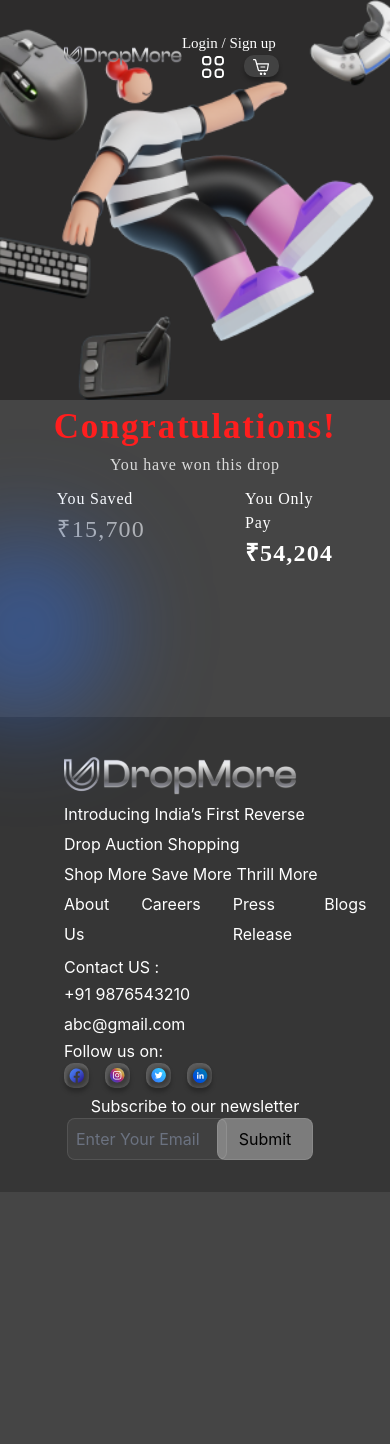
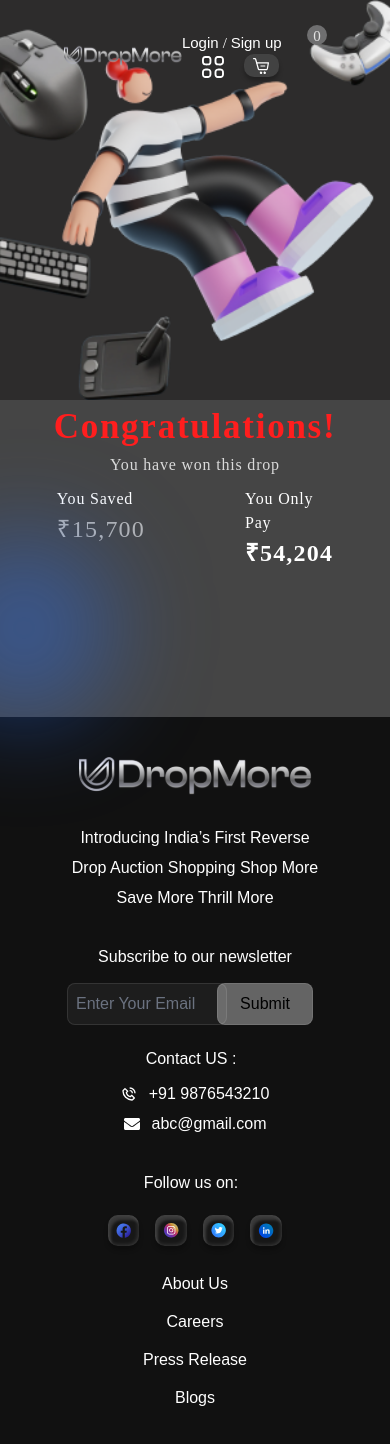
Before and after one commit to vishalSundayLabs/udropmore-frontend, a React (Create React App) app: page /paynow in a window 390 px wide. Shown: the top 1444 px of the page. Before the commit the page ends 1192 px from the top, so only its background shows below. Built offline with nearby package versions, Linux system fonts and the light colour scheme.

Commit message:
worked on ui and features

```diff
--- a/package.json
+++ b/package.json
@@ -15,6 +15,7 @@
     "react": "^18.2.0",
     "react-countdown": "^2.3.5",
     "react-dom": "^18.2.0",
+    "react-icons": "^4.10.1",
     "react-responsive-carousel": "^3.2.23",
     "react-router-dom": "^6.13.0",
     "react-scripts": "5.0.1",
--- a/src/App.css
+++ b/src/App.css
@@ -18,6 +18,7 @@
 }
 
 .circle-right {
+  display: none;
   position: absolute;
   width: 180px;
   height: 188px;
--- a/src/Components/Content/Content.css
+++ b/src/Components/Content/Content.css
@@ -1,50 +1,85 @@
-.slick-slide{
-    margin:0rem 3rem;
+.slick-slide {
+    margin: 0rem 3rem;
 }
- .slick-track{
+
+.slick-track {
     /* width: 5800px !important; */
 }
-.content{
-    display:flex !important;
+
+.content {
+    display: flex !important;
     padding: 2rem 0rem;
     /* margin: 0rem 2rem; */
-    gap:9rem
+    gap: 9rem
 }
+
 .content-fix {
     padding: 24px;
     margin: 17px;
 }
 
-.content-flex{
-    display:flex !important;
-    flex-direction:column;
+.content-flex {
+    display: flex !important;
+    flex-direction: column;
     justify-content: center;
     align-items: center;
     text-align: center;
     /* margin: 0rem 2rem; */
     /* padding: 50%; */
     width: 68%;
-    gap:1rem
+    gap: 1rem
 }
-.content-flex  button{
+
+.content-flex button {
     background: linear-gradient(180deg, #5E6267 0%, #414345 100%);
-height:36px;
-border-radius:8px;
-margin:1rem 0rem;
+    height: 36px;
+    border-radius: 8px;
+    margin: 1rem 0rem;
     color: #fff;
     width: 100%;
     cursor: pointer;
 }
 
-@media  screen and (max-width:800px) {
-    .slick-slide{
-        margin:0rem 0rem 0rem 0rem;
+.product_carousel {
+    position: relative;
+    background-color: #111111;
   }
-    .content{
+
+  .carousel-arrows {
+    position: absolute;
+    top: 50%;
+    transform: translateY(-50%);
+    width: 100%;
+    display: flex;
+    justify-content: space-between;
+    align-items: center;
+    z-index: 1;
+  }
+
+  .carousel-arrow {
+    background-color: transparent;
+    border: none;
+    cursor: pointer;
+    padding: 0;
+    margin: 0;
+    outline: none;
+    font-size: 20px;
+    color: black;
+  }
+
+
+
+@media screen and (max-width:800px) {
+    .slick-slide {
+        margin: 0rem 0rem 0rem 0rem;
+    }
+
+    .content {
         padding: 3rem;
         overflow: hidden;
     }
-    .slick-track{
+
+    .slick-track {
         /* width: 100px !important; */
     }
 }
@@ -56,6 +91,7 @@ cursor: pointer;
     position: fixed;
     display: none;
 }
+
 .timeCut-hrs {
     position: absolute;
     margin-left: -68px;
--- a/src/Components/Content/Content.jsx
+++ b/src/Components/Content/Content.jsx
@@ -9,6 +9,7 @@ import Timer from "../Timer/Timer";
 import "react-responsive-carousel/lib/styles/carousel.min.css"; // requires a loader
 import axios from "axios";
 import { Link, useNavigate } from "react-router-dom";
+import {GrPrevious} from "react-icons/gr"
 
 const Content = () => {
   const [auctions, setAuctions] = useState(["a", "b", "b", 2, 3, 5, 6, 7, 7]);
@@ -28,7 +29,7 @@ const Content = () => {
   };
   useEffect(() => {
     fetchData();
-    return () => {};
+    return () => { };
   }, []);
 
   const handleParticipate = async (auctionId, userId) => {
@@ -50,7 +51,7 @@ const Content = () => {
   };
 
   return (
-    <>
+    <div className="product_carousel">
       <Carousel
         show={4}
         slide={1}
@@ -59,6 +60,9 @@ const Content = () => {
         dynamic={true}
         useArrowKeys={true}
         hideArrows={false}
+        // nextArrow={<GrPrevious fontSize="1.5em"  color="white"/>}
+
+
       >
         {auctions.map((item, index) => {
           return (
@@ -74,14 +78,14 @@ const Content = () => {
                 src="/img/WhatsApp Image 2023-06-06 at 15.40 4.svg"
                 width={"100%"}
               />
-              <button onClick={() => handleParticipate(item._id, userId)}>
+              <button className="font-semibold" style={{fontSize: '14px'}} onClick={() => handleParticipate(item._id, userId)}>
                 Participate
               </button>
             </div>
           );
         })}
       </Carousel>
-    </>
+    </div>
   );
 };
 
--- a/src/Components/Footer/Footer.css
+++ b/src/Components/Footer/Footer.css
@@ -1,69 +1,118 @@
-
-.footer{
-    background-color: #363636;
+.footer {
+    background-color: #111111;
     display: flex;
     padding: 2rem 4rem;
     justify-content: space-between;
 }
-.footer-click{
+
+.footer-click {
     display: flex;
-    gap:2rem
+    gap: 2rem
 }
-.footer h4{
+
+.footer h4 {
     color: #fff;
 }
-.footer p{
+
+.footer p {
     color: #fff;
     line-height: 30px;
 }
-.logo-bg{
+
+.logo-bg {
     background: rgba(255, 255, 255, 0.03);
     box-shadow: 0px 4px 4px rgba(0, 0, 0, 0.25), inset -1px -1px 4px rgba(255, 255, 255, 0.15), inset 3px 5px 3px rgba(255, 255, 255, 0.15);
     backdrop-filter: blur(114px);
     border-radius: 10px;
     padding: 0.3rem;
 }
-.input-submit{
+
+.social_icon {
+    padding: 0.5rem;
+}
+
+
+.input-submit {
     display: flex;
     position: relative;
 }
-.input-submit input,.input-submit button{
+
+.input-submit input,
+.input-submit button {
     background: rgba(255, 255, 255, 0.05);
     border: 0.6px solid rgba(255, 255, 255, 0.1);
     border-radius: 8px;
     padding: 0.5rem;
 }
-.input-submit input{
+
+.input-submit input {
     outline: 0px;
     width: 17rem;
 }
-.input-submit button{
+
+.input-submit button {
     position: absolute;
     width: 5rem;
     right: 1px;
     z-index: 10;
     background-color: rgba(255, 255, 255, 0.35);
 }
+
+.toggleShow{
+    display: none;
+}
+
+
 @media screen and (max-width:800px) {
-    .footer{
+    .footer {
         flex-direction: column;
-    gap:0.4rem;
-    overflow:hidden;
+        gap: 0.4rem;
+        overflow: hidden;
         /* width: 100%; */
     }
+
+    .social_container{
+        margin-top: 2rem !important;
+    }
+
     .input-submit {
         display: flex;
         justify-content: center;
         width: 100%;
     }
-.input-submit input{
 
-    width:10rem;
+    .input-submit input {
+
+        width: 10rem;
     }
-.input-submit button{
+
+    .input-submit button {
         position: relative;
         width: 6rem;
         right: 10px;
 
     }
+
+    .footer_wrapper {
+        display: flex;
+        flex-direction: column;
+        align-items: center;
+        text-align: center;
     }
+
+    .toggleShow{
+        display: block;
+    }
+
+    .hide{
+        display: none;
+    }
+
+    .responsive_text{
+        font-weight: 300;
+        color: #FFFFFF99;
+    }
+
+
+
+}
--- a/src/Components/Footer/Footer.jsx
+++ b/src/Components/Footer/Footer.jsx
@@ -1,51 +1,78 @@
 import React from "react";
 import "./Footer.css";
+import { BiPhoneCall } from "react-icons/bi"
+import { FaEnvelope } from "react-icons/fa"
 
 const Footer = () => {
   return (
     <>
       <div className="footer">
-        <div>
+        <div className="footer_wrapper">
           <img src="/img/Drop More Final Logo.svg" />
-          <p>
+          <p className="my-6 mb-8 hide">
             Introducing India’s First Reverse Drop Auction Shopping
             <br />
             Shop More Save More Thrill More
           </p>
-          <div className="footer-click">
+          <p className="my-6 mb-8 responsive_text toggleShow">
+            Introducing India’s First Reverse Drop Auction Shopping
+            Shop More Save More Thrill More
+          </p>
+
+          <div className="toggleShow mb-4">
+            <h4 className="mb-3.5" style={{ textAlign: "center" }}>Subscribe to our newsletter</h4>{" "}
+            <div className="input-submit">
+              <input placeholder="Enter Your Email"></input>
+              <button>Submit</button>
+            </div>
+          </div>
+
+          <div className="footer-click hide">
             <p>About Us</p>
             <p>Careers</p>
             <p>Press Release</p>
             <p>Blogs</p>
           </div>
         </div>
-        <div>
-          <h4>Contact US :</h4>
-          <p>+91 9876543210</p>
-          <p>abc@gmail.com</p>
-          <h4>Follow us on:</h4>
+        <div className="flex flex-col items-center">
+          <h4 className="text-center mb-2 -ml-2">Contact US :</h4>
+          <p className="flex items-center"> <span className="mr-3"><BiPhoneCall /></span> +91 9876543210</p>
+          <p className="flex items-center"> <span className="mr-3"><FaEnvelope /></span> abc@gmail.com</p>
+
+          <div className="social_container mt-12">
+            <h4 className="text-center mb-5 -ml-2">Follow us on:</h4>
             <div style={{ display: "flex", gap: "1rem" }}>
-            <div className="logo-bg">
+              <div className="logo-bg social_icon">
                 <img src="/img/Vector (1).svg" />
               </div>
-            <div className="logo-bg">
+              <div className="logo-bg social_icon">
                 <img src="/img/Group 6.svg" />
               </div>
-            <div className="logo-bg">
+              <div className="logo-bg social_icon">
                 <img src="/img/Group 8.svg" />
               </div>
-            <div className="logo-bg">
+              <div className="logo-bg social_icon">
                 <img src="/img/Group 20.svg" />
               </div>
             </div>
           </div>
-        <div>
-          <h4 style={{ textAlign: "center" }}>Subscribe to our newsletter</h4>{" "}
+
+        </div>
+        <div className="hide">
+          <h4 className="mb-3.5" style={{ textAlign: "center" }}>Subscribe to our newsletter</h4>{" "}
           <div className="input-submit">
             <input placeholder="Enter Your Email"></input>
             <button>Submit</button>
           </div>
         </div>
+
+        <div className="footer-click toggleShow mt-4 text-center">
+          <p className="mb-2">About Us</p>
+          <p className="mb-2">Careers</p>
+          <p className="mb-2">Press Release</p>
+          <p className="mb-2">Blogs</p>
+        </div>
+
       </div>
     </>
   );
--- a/src/Components/Header/Header.css
+++ b/src/Components/Header/Header.css
@@ -34,6 +34,10 @@
 
 }
 
+.header-bg img {
+    height: 100% ;
+}
+
 @media screen and (max-width:800px) {
     .header {
         position: relative;
@@ -67,12 +71,12 @@
 .round-box {
     display: initial;
     position: absolute;
-    left: 85pc;
+    right: 63px;
     background: rgba(111, 111, 112, 1);
     border-radius: 50%;
     width: 20px;
     height: 20px;
-    top: 17px;
+    top: 25px;
     text-align: center;
 }
 .round-box p {
--- a/src/Components/Header/Header.jsx
+++ b/src/Components/Header/Header.jsx
@@ -79,6 +79,7 @@ const Header = () => {
               : "/img/image_1-removebg-preview 1 copy.svg"
           }
           width={"100%"}
+          height={"100%"}
           style={{ objectFit: "cover" }}
         />{" "}
       </div>
--- a/src/index.css
+++ b/src/index.css
@@ -3,21 +3,21 @@
 @tailwind utilities;
 
 @import url('https://fonts.googleapis.com/css2?family=BRAVE+Eightyone&display=swap');
+@import url('https://fonts.googleapis.com/css2?family=Sora:wght@100;200;400;500;700&display=swap');
+
+
+*{
+  font-family: 'Sora', sans-serif ;
+  font-weight: 400 ;
+}
 
 body {
   margin: 0;
-  font-family: -apple-system, BlinkMacSystemFont, 'Segoe UI', 'Roboto', 'Oxygen',
-    'Ubuntu', 'Cantarell', 'Fira Sans', 'Droid Sans', 'Helvetica Neue',
-    sans-serif;
   -webkit-font-smoothing: antialiased;
   -moz-osx-font-smoothing: grayscale;
   background: rgba(0, 0, 0, 0.73);
 }
 
-code {
-  font-family: source-code-pro, Menlo, Monaco, Consolas, 'Courier New',
-    monospace;
-}
 svg {
   cursor: pointer;
 }
```
Also changed, not shown: 1 other file (tests, documents, lock files or other folders). Lines whose indentation alone changed are shown as unchanged.
